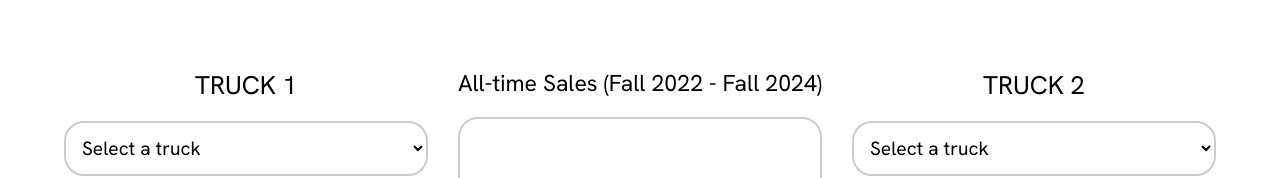
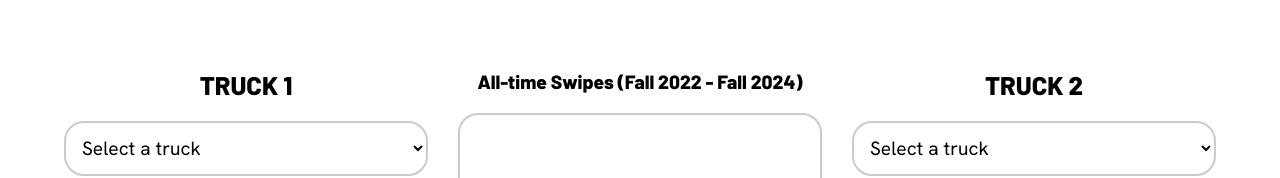
Before and after one commit to noah-80/stack-foodtrucks, a React (Vite) app: page / in a window 1280 px wide. Shown: the part 5102-5280 px from the top of the page. Built offline with nearby package versions, Linux system fonts and the light colour scheme.

Commit message:
Changed header font on interactives to Barlow

```diff
--- a/src/components/BarChartRace/BarChartRace.tsx
+++ b/src/components/BarChartRace/BarChartRace.tsx
@@ -106,7 +106,7 @@ const BarChartRace: React.FC = () => {
       .attr("text-anchor", "middle")
       .style("font-size", "14px")
       .style("font-family", "Hanken Grotesk")
-      .html(`Average <tspan style="font-family: Arial;">$</tspan>/Visit`);
+      .html(`Average Swipes/Visit`);
 
     const yAxis = d3.axisLeft(yScale).tickSize(0).tickFormat(() => "");
 
@@ -299,7 +299,8 @@ const BarChartRace: React.FC = () => {
       .attr("y", 30) // Position title higher up
       .attr("text-anchor", "middle")
       .style("font-size", "16px")
-      .style("font-family", "Hanken Grotesk")
+      .style("font-family", "Barlow")
+      .style("font-weight", "800")
       .text("Top 5 Food Trucks");
   }, [currentData]);
 
--- a/src/components/GridPage.tsx
+++ b/src/components/GridPage.tsx
@@ -239,15 +239,15 @@ const Column = styled.div`
 
 const ColumnTitle = styled.div`
   color: black;
-  font-family: 'Hanken Grotesk', sans-serif;
+  font-family: 'Barlow', sans-serif;
   font-size: clamp(14px, 2vw, 28px);
-  font-weight: 400;
+  font-weight: 800;
   line-height: 1.2;
   text-align: center;
 `;
 
 const SmallerColumnTitle = styled(ColumnTitle)`
-  font-size: clamp(12px, 1.8vw, 24px);
+  font-size: 1.5vw;
 `;
 
 const Dropdown = styled.select`
@@ -603,7 +603,7 @@ Vchos Pupuseria Moderna ranked fourth in the 2023-2024 academic year, its first
           )}
         </Column>
         <Column>
-          <SmallerColumnTitle>All-time Sales (Fall 2022 - Fall 2024)</SmallerColumnTitle>
+          <SmallerColumnTitle>All-time Swipes (Fall 2022 - Fall 2024)</SmallerColumnTitle>
           <StatsBox>
   <BarsAndLineWrapper>
     <BarsBaselineWrapper>
```
